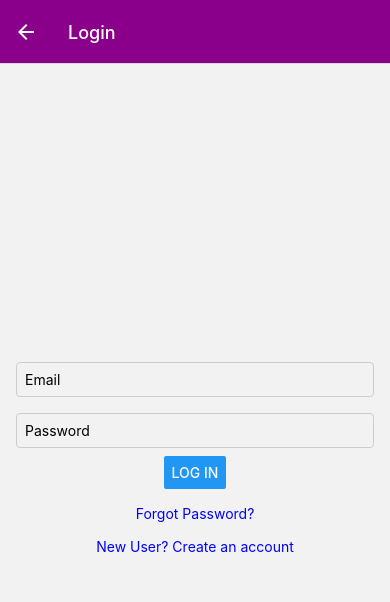
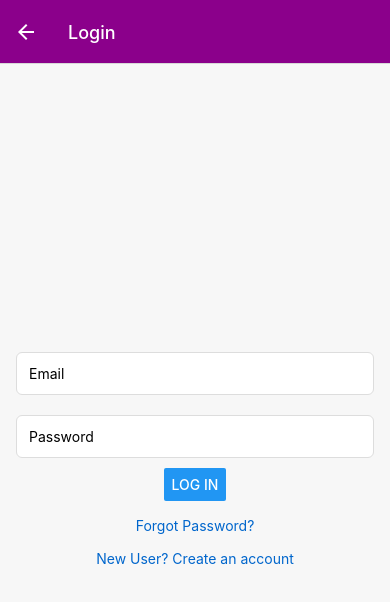
Before and after one commit to cold-flatwhite/FinalProject2024, a React Native app: screen /Login in a window 390 px wide. Shown: the top 602 px of the page. Built offline with nearby package versions, Linux system fonts and the light colour scheme; no server answers.

Commit message:
change the display style in loginscreen and signup screen

```diff
--- a/screens/LoginScreen.js
+++ b/screens/LoginScreen.js
@@ -20,11 +20,7 @@ const LoginScreen = () => {
     }
 
     try {
-      const userCredential = await signInWithEmailAndPassword(
-        auth,
-        email,
-        password
-      );
+      const userCredential = await signInWithEmailAndPassword(auth, email, password);
       const user = userCredential.user;
 
       // Check if the user profile is complete
@@ -109,30 +105,28 @@ const styles = StyleSheet.create({
     justifyContent: "center",
     alignItems: "center",
     padding: 16,
-  },
-  title: {
-    fontSize: 24,
-    marginBottom: 16,
+    backgroundColor: "#f7f7f7",
   },
   input: {
     width: "100%",
-    padding: 8,
-    marginVertical: 8,
+    padding: 12,
+    marginVertical: 10,
     borderWidth: 1,
-    borderColor: "#ccc",
-    borderRadius: 4,
+    borderColor: "#ddd",
+    borderRadius: 6,
+    backgroundColor: "#fff",
   },
   warning: {
     color: "red",
     marginBottom: 8,
   },
   forgotPassword: {
-    color: "blue",
+    color: "#0066cc",
     marginTop: 16,
   },
   link: {
     marginTop: 16,
-    color: "blue",
+    color: "#0066cc",
   },
 });
 
--- a/screens/SignupScreen.js
+++ b/screens/SignupScreen.js
@@ -17,11 +17,7 @@ const SignupScreen = () => {
     }
 
     try {
-      const userCredential = await createUserWithEmailAndPassword(
-        auth,
-        email,
-        password
-      );
+      const userCredential = await createUserWithEmailAndPassword(auth, email, password);
       const user = userCredential.user;
       Alert.alert("Success", "User registered successfully");
       navigation.navigate("Main");
@@ -55,6 +51,8 @@ const SignupScreen = () => {
         placeholder="Email"
         value={email}
         onChangeText={setEmail}
+        keyboardType="email-address"
+        autoCapitalize="none"
       />
       <TextInput
         style={styles.input}
@@ -84,22 +82,20 @@ const styles = StyleSheet.create({
     justifyContent: "center",
     alignItems: "center",
     padding: 16,
-  },
-  title: {
-    fontSize: 24,
-    marginBottom: 16,
+    backgroundColor: "#f7f7f7",
   },
   input: {
     width: "100%",
-    padding: 8,
-    marginVertical: 8,
+    padding: 12,
+    marginVertical: 10,
     borderWidth: 1,
-    borderColor: "#ccc",
-    borderRadius: 4,
+    borderColor: "#ddd",
+    borderRadius: 6,
+    backgroundColor: "#fff",
   },
   link: {
     marginTop: 16,
-    color: "blue",
+    color: "#0066cc",
   },
 });
 
```
